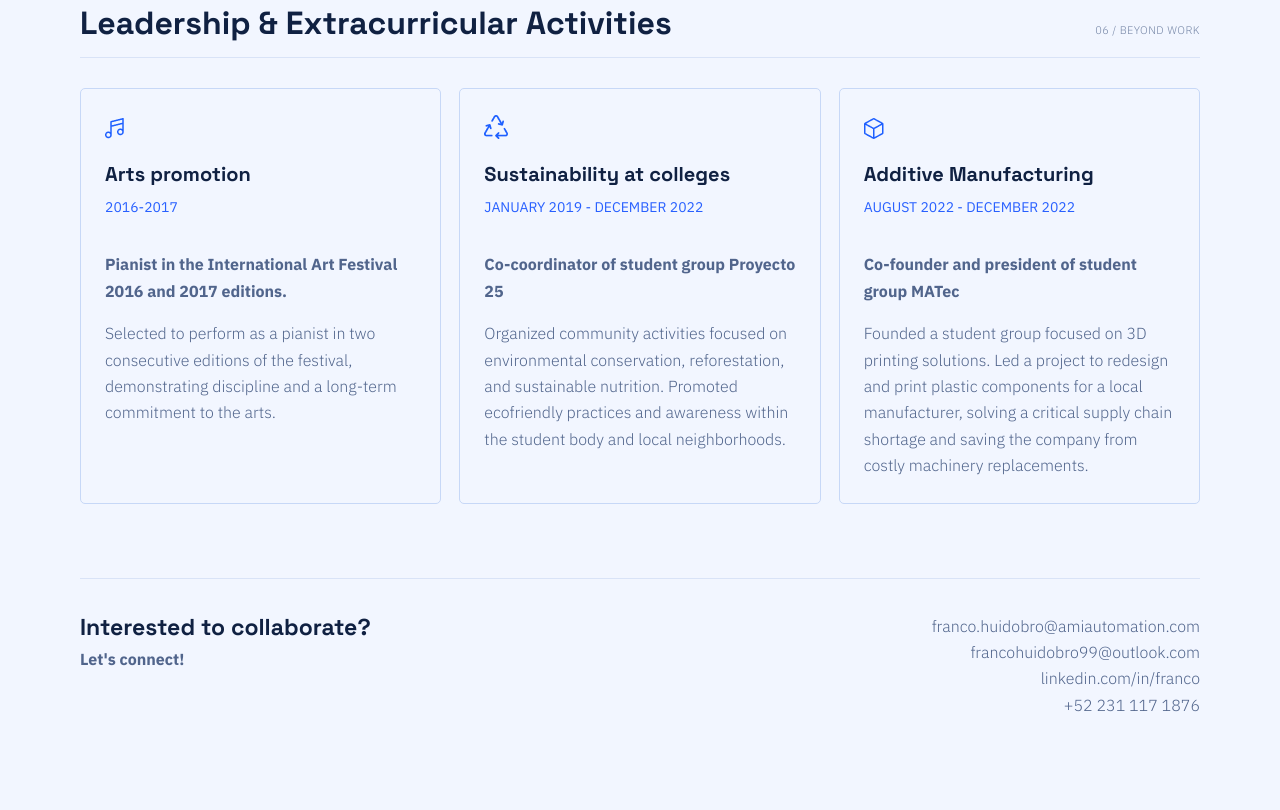
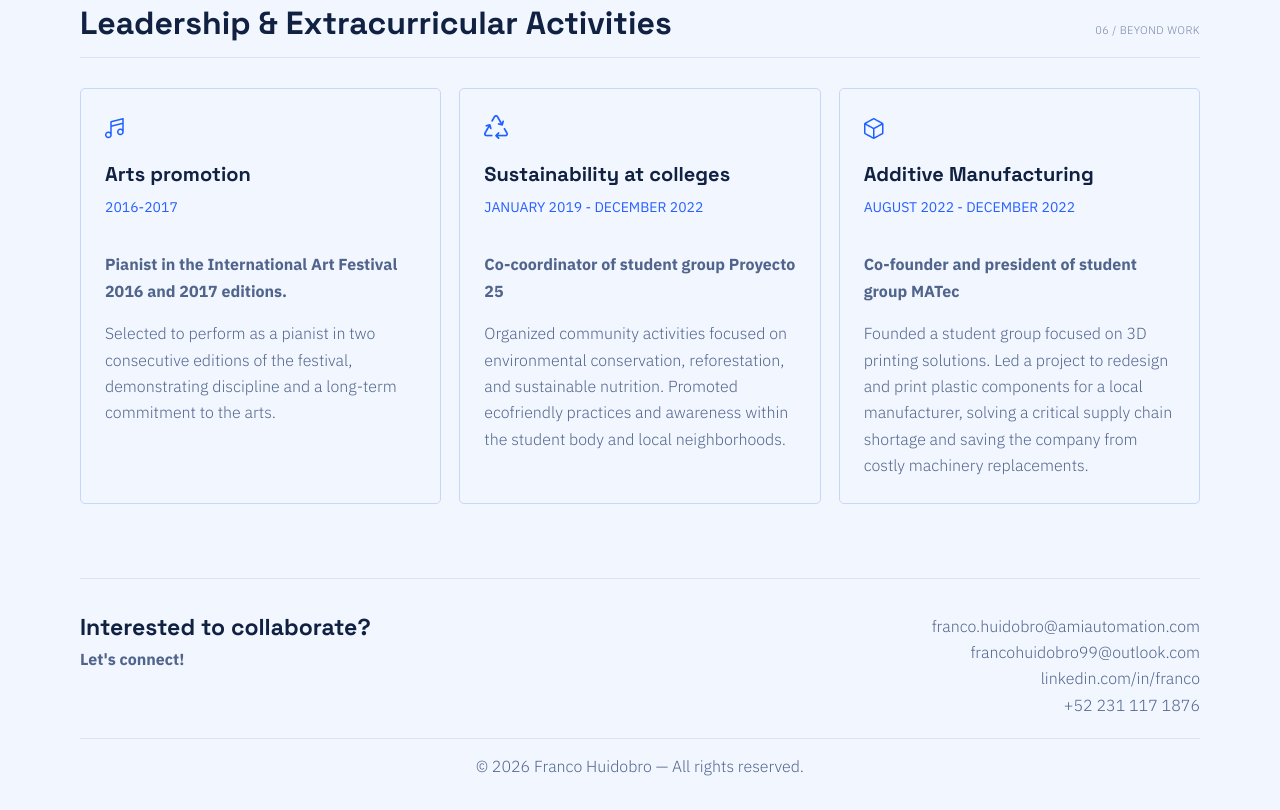
Before and after one commit to FernandoMata94/franco-huidobro, a plain HTML site: page index.html in a window 1280 px wide. Shown: the part 5512-6322 px from the top of the page. Drawn offline with nearby package versions, Linux system fonts and the light colour scheme.

Commit message:
corrigio copyright que no aparecia

```diff
--- a/style.css
+++ b/style.css
@@ -211,7 +211,7 @@ b{
 .site-footer h2 { font-size: 23px; margin-bottom: 5px; }
 .site-footer p { color: #51658C; font-size: 16px;  }
 .contact-links { display: flex; flex-direction: column; text-align: right; font-size: 16px; color: #51658C; }
-.copyright { grid-column: 1 / -1; border-top: 1px solid var(--line); text-align: center; padding-top: 14px; margin: 0;}
+.copyright { grid-column: 1 / -1; border-top: 1px solid var(--line); text-align: center; padding-top: 14px; margin: 0; opacity:1!important;transform: translate(0px)!important; }
 .projects-page { padding-top: 64px; padding-bottom: 80px; }
 .projects-page .section-heading { align-items: end; margin-bottom: 36px; }
 .projects-page h1 { font-size: 42px; margin-bottom: 16px; }
```
